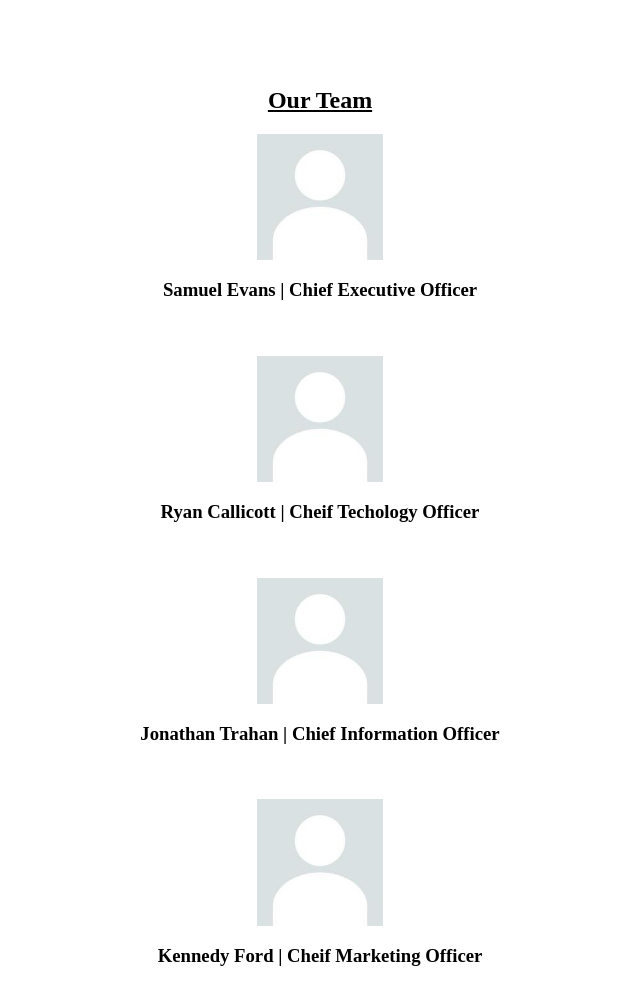
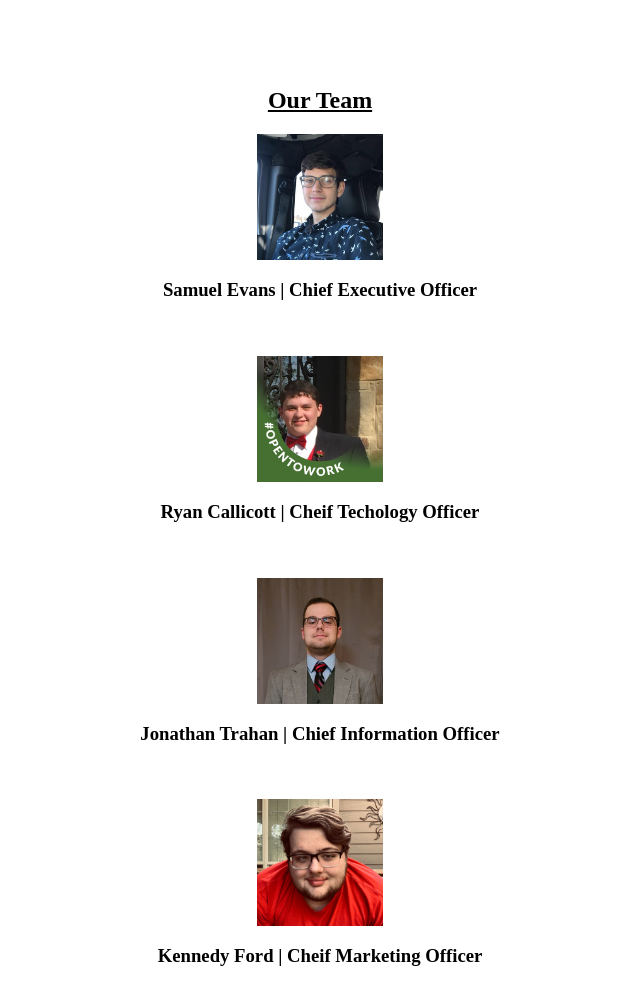
Before and after one commit to kennedyford/ananas-website, a plain HTML site: page index.html in a window 1280 px wide. Shown: the part 920-1924 px from the top of the page, without its empty margins (320-960 px from the left). Drawn offline with Linux system fonts and the light colour scheme.

Commit message:
added individual images for each person

```diff
--- a/index.html
+++ b/index.html
@@ -39,19 +39,19 @@
 
         <h2 id="team">Our Team</h2>
 
-        <img src="./blank-person.jpg">
+        <img src="./samuel.jpeg">
         <h3 class="team-member">Samuel Evans | Chief Executive Officer</h3>
         <br/><br/>
 
-        <img src="./blank-person.jpg">
+        <img src="./ryan.jpeg">
         <h3 class="team-member">Ryan Callicott | Cheif Techology Officer</h3>
         <br/><br/>
 
-        <img src="./blank-person.jpg">
+        <img src="./jonathan.jpeg">
         <h3 class="team-member">Jonathan Trahan | Chief Information Officer</h3>
         <br/><br/>
 
-        <img src="./blank-person.jpg">
+        <img src="./kennedy.jpeg">
         <h3 class="team-member">Kennedy Ford | Cheif Marketing Officer</h3>
 
 		<!-- dont judge me... -->
```
Also changed, not shown: jonathan.jpeg (added), kennedy.jpeg (added), ryan.jpeg (added), samuel.jpeg (added).
